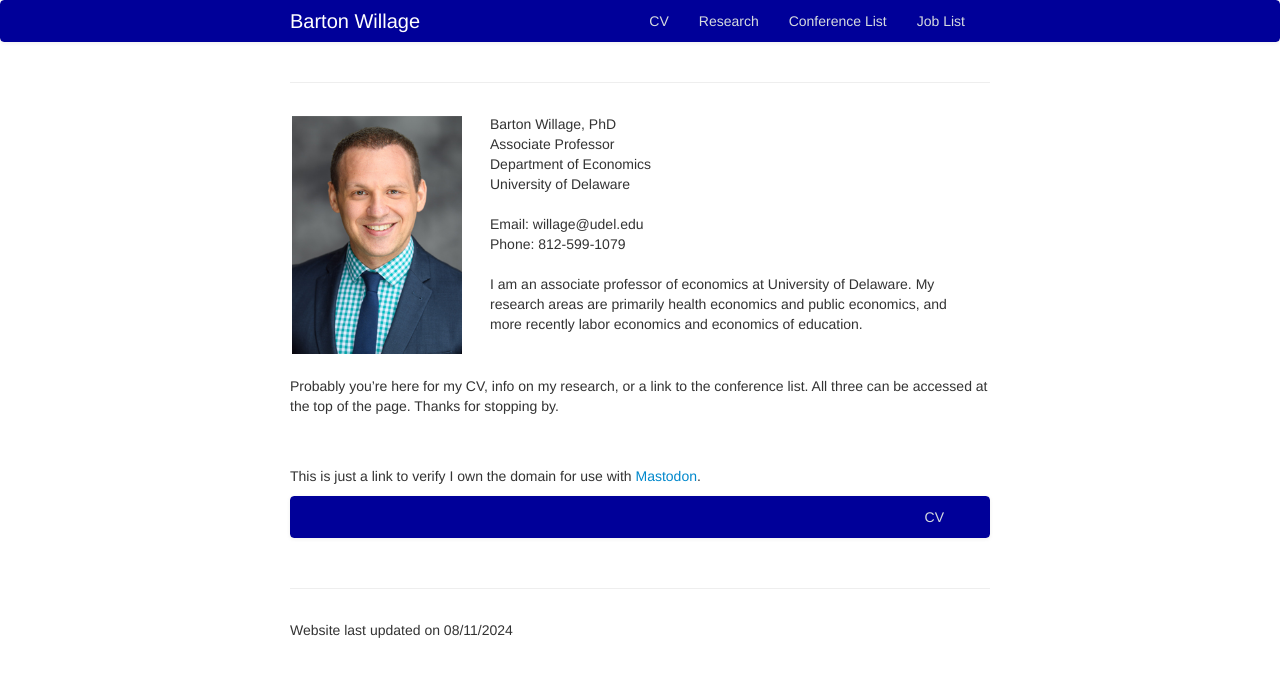
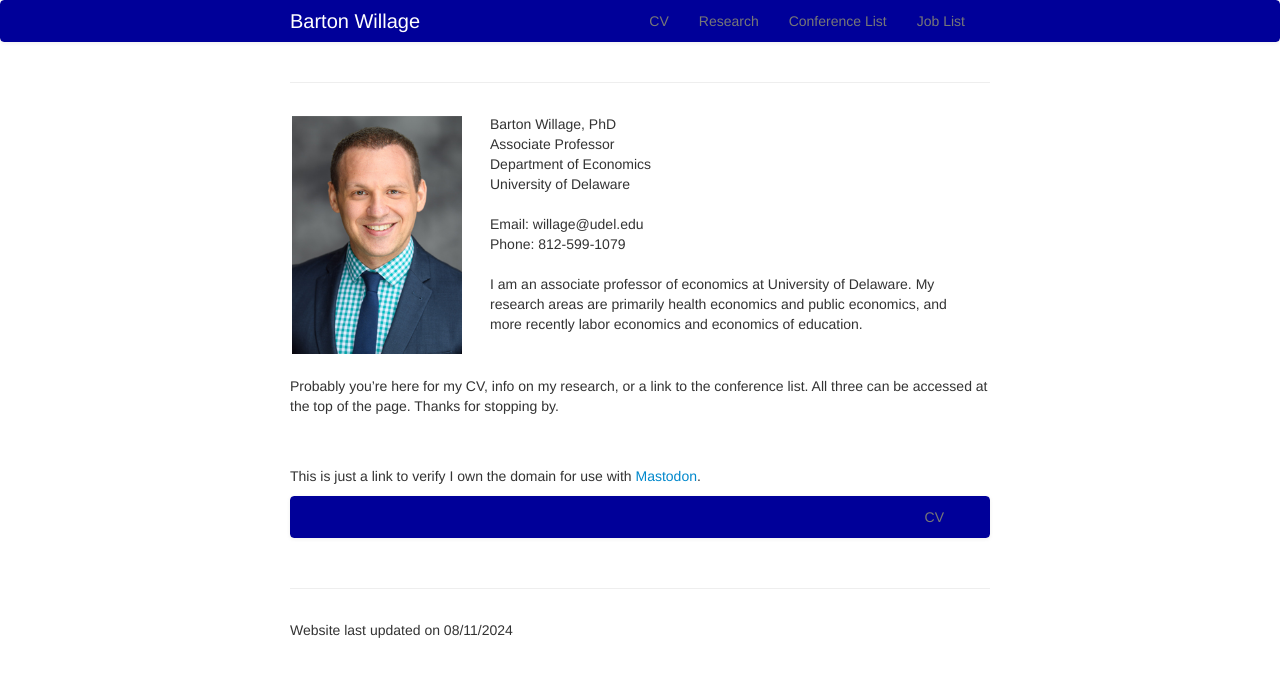
Before and after one commit to bjwillage/bjwillage.github.io, a Jekyll site: the page built from index.md, in a window 1280 px wide. Shown: the top 677 px of the page. Built offline with Jekyll 4.4.1, drawn with Linux system fonts in a browser that asks for light colours.

Commit message:
Update kbroman.css

```diff
--- a/assets/themes/twitter/css/kbroman.css
+++ b/assets/themes/twitter/css/kbroman.css
@@ -126,12 +126,12 @@ h1, h2, h3, h4 {
 }
 /*Change color of your website name in navigation bar
 .navbar .brand {
-   color: #d6dbdf;
+   color: ##85929e;
    text-shadow: none;
 }*/
 /*Change color of the links in the navigation bar:*/
 .navbar .nav>li>a {
-   color: #d6dbdf;
+   color: ##85929e;
    text-shadow: none;
 }
 
```
